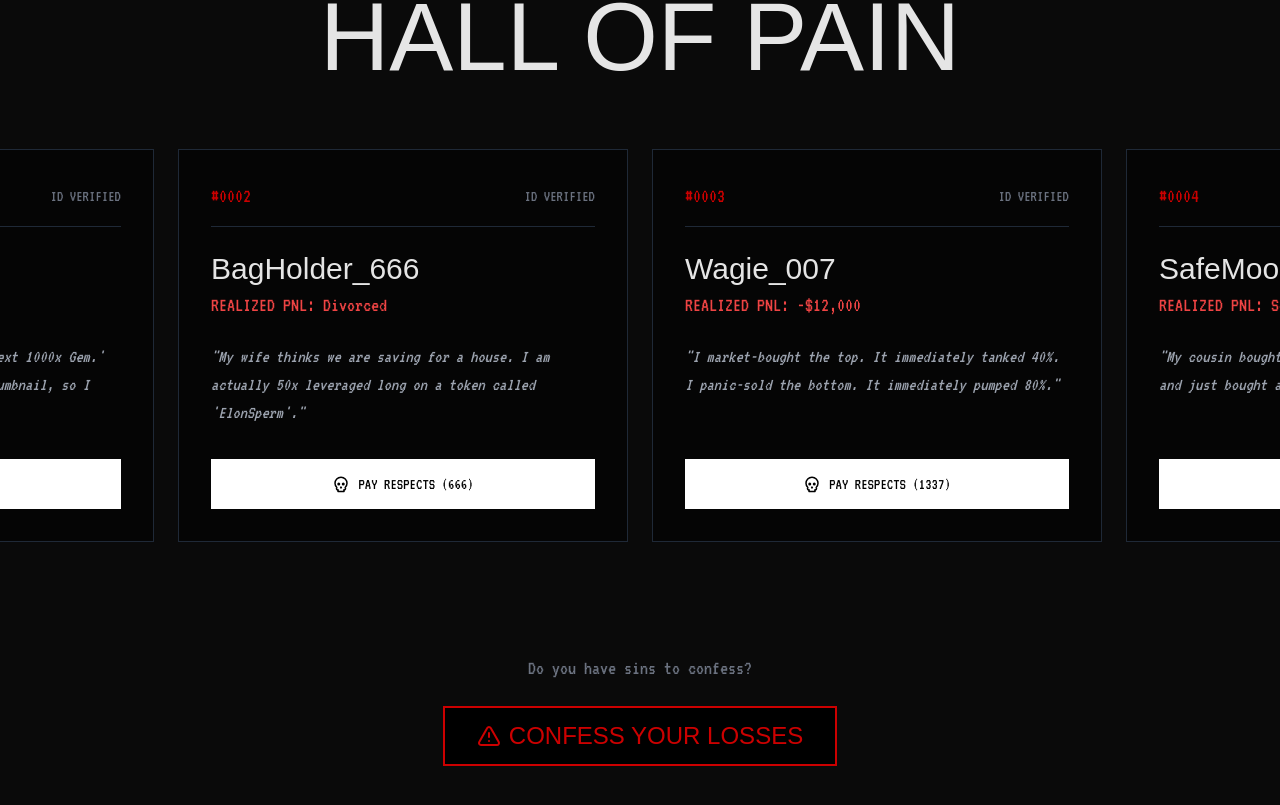
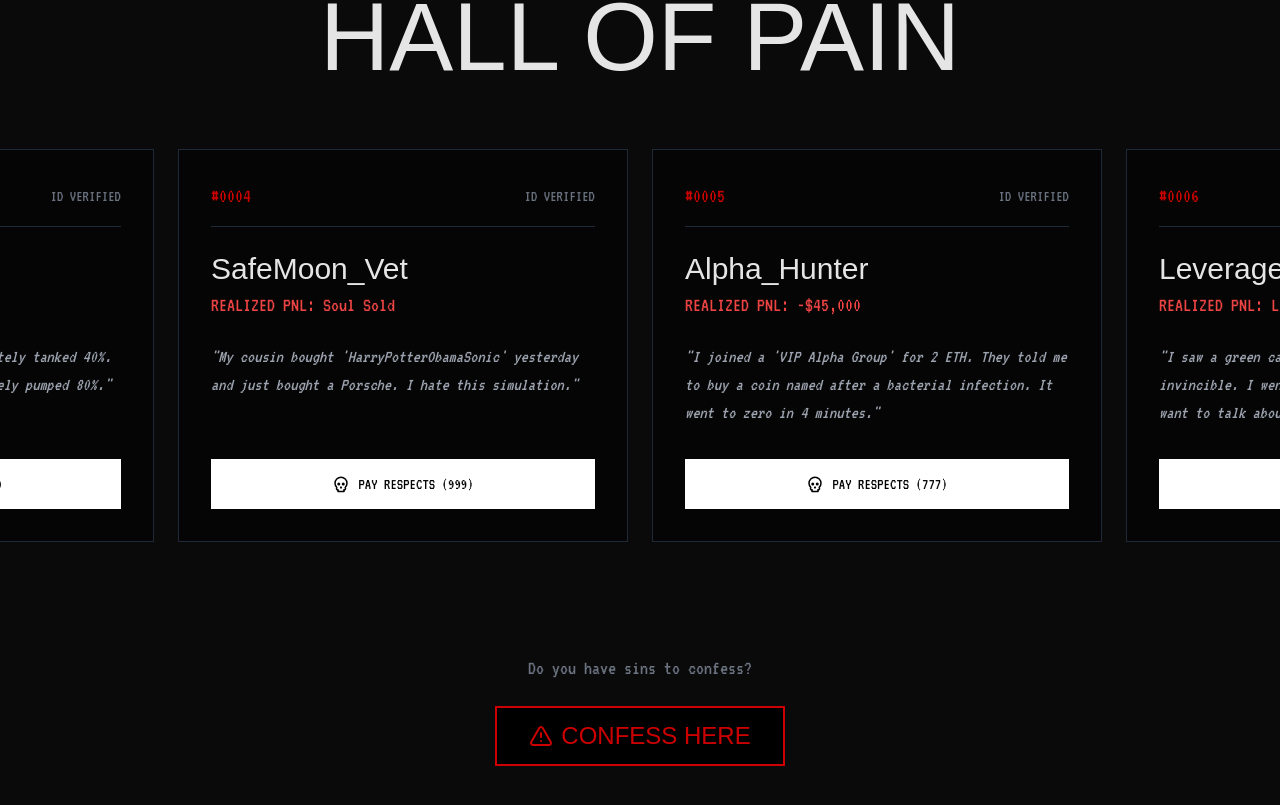
Before and after one commit to Pluviophile84/HELLCOIN, a Next.js app: page / in a window 1280 px wide. Shown: the part 5056-5861 px from the top of the page. Built offline with nearby package versions, Linux system fonts and the light colour scheme; a web font is replaced by a local one.

Commit message:
Update HallOfPain.tsx

```diff
--- a/components/sections/HallOfPain.tsx
+++ b/components/sections/HallOfPain.tsx
@@ -8,6 +8,10 @@ const sinners = [
   { id: "#0002", name: "BagHolder_666", pnl: "Divorced", quote: "My wife thinks we are saving for a house. I am actually 50x leveraged long on a token called 'ElonSperm'.", initialRespects: 666 },
   { id: "#0003", name: "Wagie_007", pnl: "-$12,000", quote: "I market-bought the top. It immediately tanked 40%. I panic-sold the bottom. It immediately pumped 80%.", initialRespects: 1337 },
   { id: "#0004", name: "SafeMoon_Vet", pnl: "Soul Sold", quote: "My cousin bought 'HarryPotterObamaSonic' yesterday and just bought a Porsche. I hate this simulation.", initialRespects: 999 },
+  { id: "#0005", name: "Alpha_Hunter", pnl: "-$45,000", quote: "I joined a 'VIP Alpha Group' for 2 ETH. They told me to buy a coin named after a bacterial infection. It went to zero in 4 minutes.", initialRespects: 777 },
+  { id: "#0006", name: "Leverage_King", pnl: "Liqui-dated", quote: "I saw a green candle on a 1-minute chart and felt invincible. I went 100x long on a stablecoin. I don't want to talk about it.", initialRespects: 69 },
+  { id: "#0007", name: "NFT_Collector", pnl: "Jpeg'd", quote: "I sold my car to buy a picture of a monkey wearing a hat. The floor price is now 0.01 ETH and the monkey looks like it's judging me.", initialRespects: 8008 },
+  { id: "#0008", name: "Seed_Phrase_Guy", pnl: "Hacked", quote: "A 'Support Agent' DM'd me to sync my wallet. He seemed very polite. Now my wallet is synced to his bank account.", initialRespects: 0 },
 ];
 
 export const HallOfPain = () => {
@@ -113,10 +117,10 @@ export const HallOfPain = () => {
                 onClick={() => handlePayRespect(sinner.id)}
                 disabled={isPaid}
                 className={`
-                  w-full py-3 font-terminal transition-all flex items-center justify-center gap-2 border mt-auto
+                  w-full py-3 font-terminal transition-all duration-300 flex items-center justify-center gap-2 border mt-auto
                   ${isPaid
                     ? "bg-hell-red/20 border-hell-red text-hell-red cursor-default"
-                    : "bg-white text-black border-white hover:bg-gray-400 hover:border-gray-400 active:scale-95 cursor-pointer"
+                    : "bg-white text-black border-white hover:bg-black hover:text-white hover:border-white active:scale-95 cursor-pointer"
                   }
                 `}
               >
@@ -144,7 +148,7 @@ export const HallOfPain = () => {
           className="group relative inline-flex items-center gap-2 px-8 py-3 bg-black border-2 border-hell-red text-hell-red font-gothic text-2xl hover:bg-hell-red hover:text-white transition-all active:scale-95"
         >
           <AlertTriangle size={24} />
-          CONFESS YOUR LOSSES
+          CONFESS HERE
         </button>
 
         {/* PRANK ERROR MESSAGE (FIXED POSITON) */}
```
